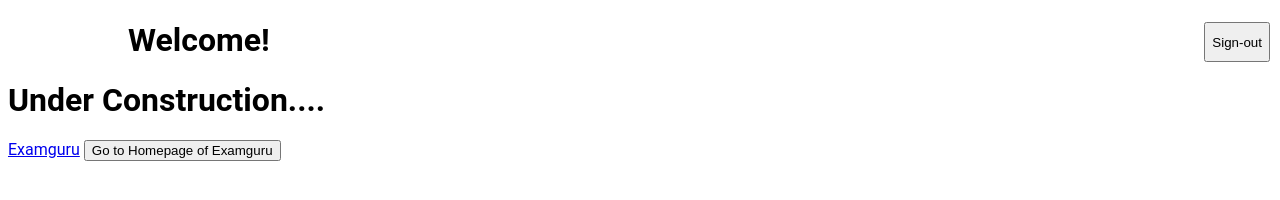
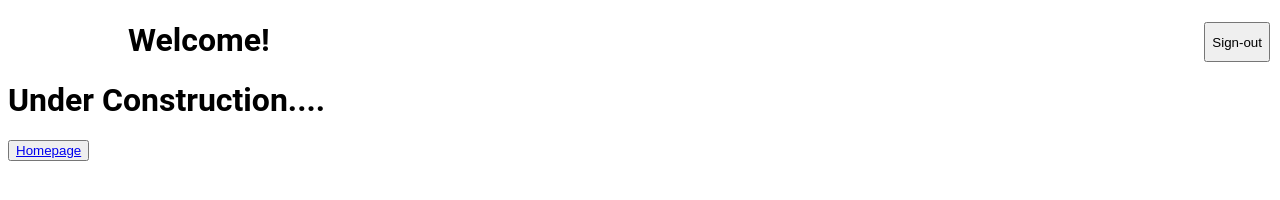
Before and after one commit to gpt18/examguru, a plain HTML site: page login/index.html in a window 1280 px wide. Drawn offline with Linux system fonts and the light colour scheme; no server answers.

Commit message:
Co-authored-by: Naveen Kumar <nk20201@outlook.com>

```diff
--- a/login/index.html
+++ b/login/index.html
@@ -255,7 +255,6 @@
 
 <body>
     <header class="mdl-layout__header mdl-color-text--white mdl-color--light-blue-700">
-
         <div class="mdl-cell mdl-cell--12-col mdl-cell--12-col-tablet mdl-grid">
             <h1>Welcome!</h1>
             <div id="user-container">
@@ -269,8 +268,7 @@
         </div>
     </header>
     <h1>Under Construction....</h1>
-<a href="https://gitHub.com/examguru/index.html">Examguru</a>
-<input type="submit" value="Go to Homepage of Examguru" onclick="window.location='../index.html';" />
+    <button><a href="/index.html">Homepage</a></button>
 
     <script src="fireBase.js"></script>
     <script src="main.js"></script>
```
Also changed, not shown: login/login.html (+2 -1 lines), index.html (line endings or trailing spaces).
